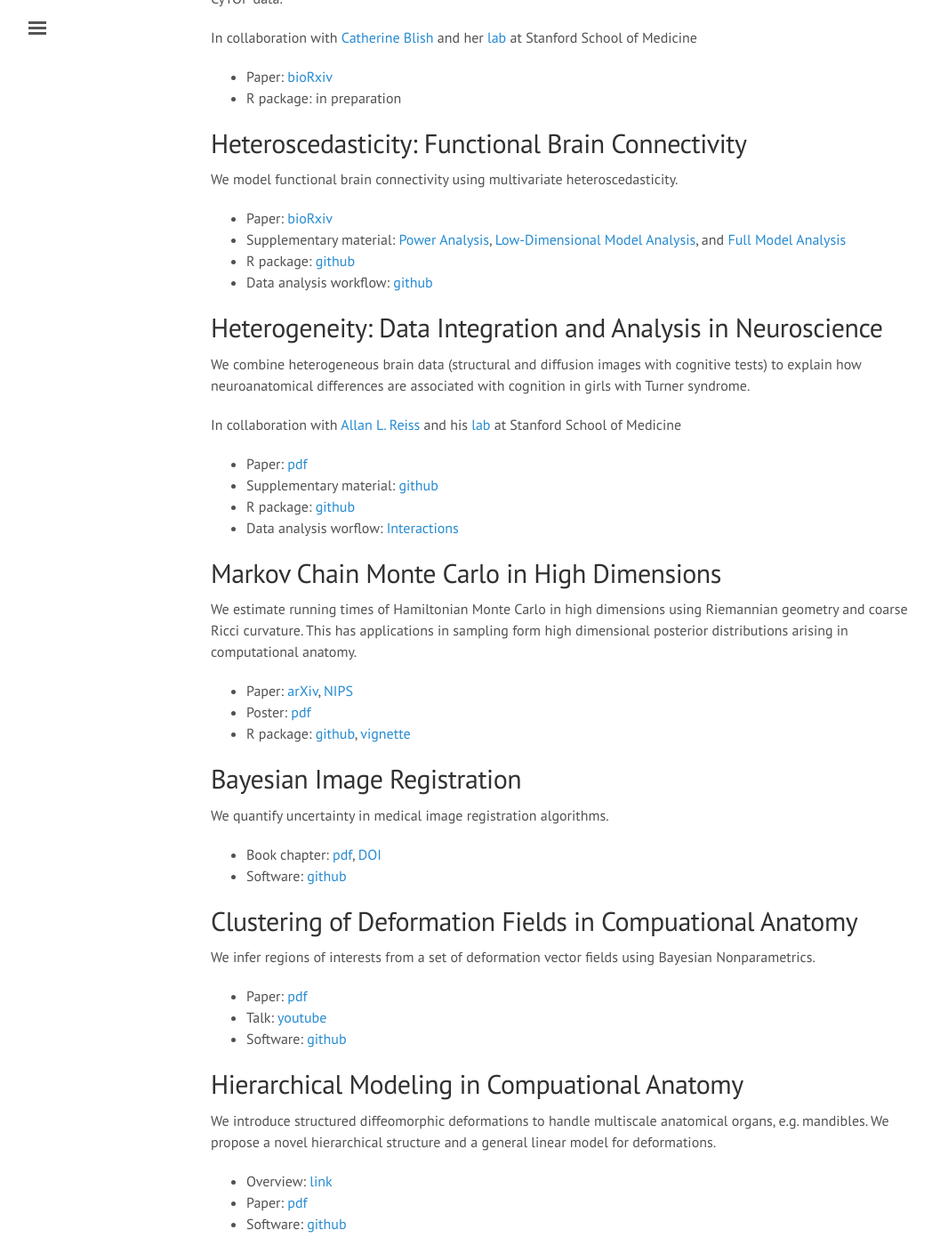
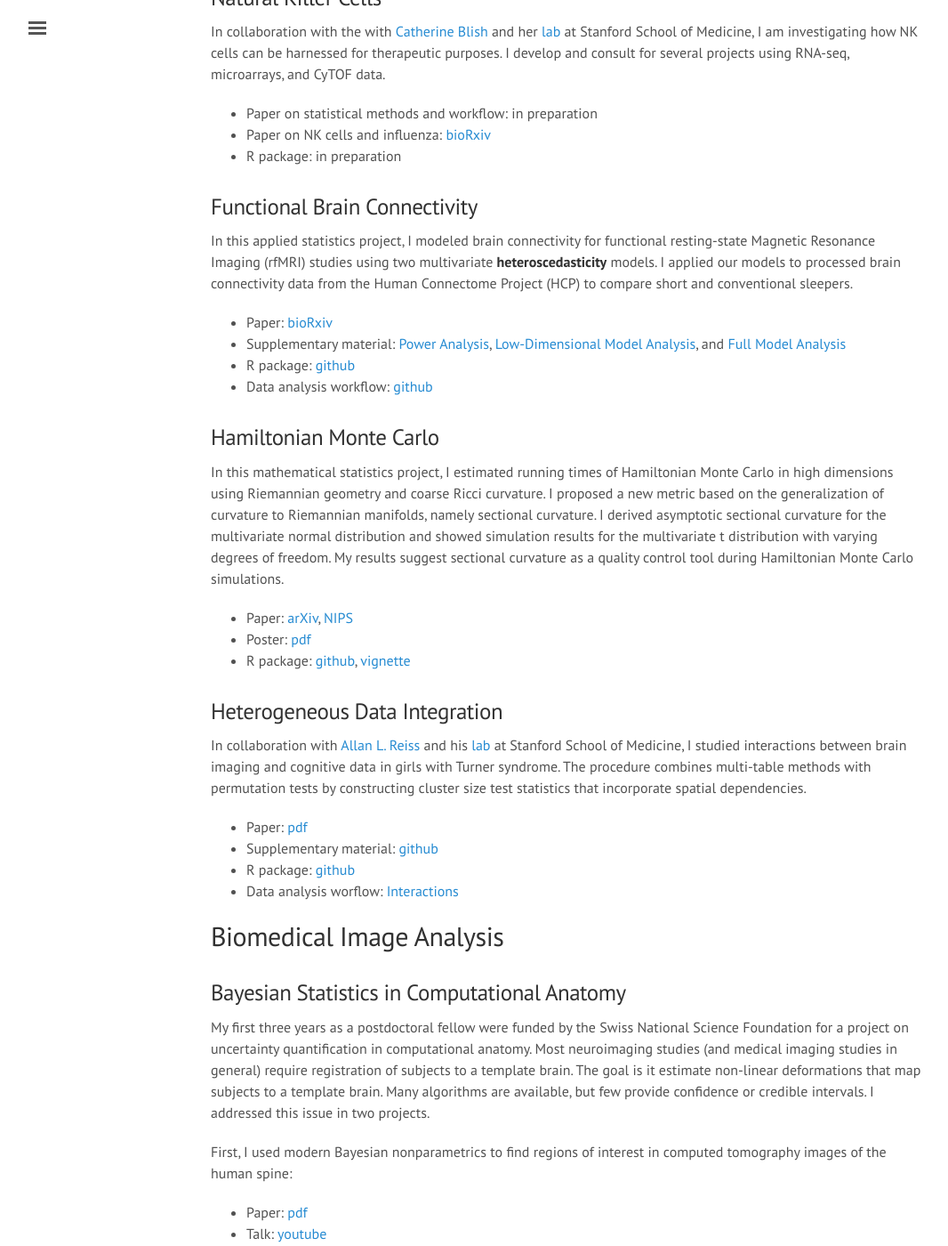
Before and after one commit to ChristofSeiler/ChristofSeiler.github.io, a Jekyll site: the page built from projects.md, in a window 1280 px wide and 1400 px high, scrolled down 288 px. Shown: the whole window at 89% size, without its empty margins (3-1069 px from the left). Built offline with Jekyll 4.4.1, drawn with Linux system fonts in a browser that asks for light colours; some of the changed text lies outside the part shown.

Commit message:
updated research project page

```diff
--- a/projects.md
+++ b/projects.md
@@ -3,77 +3,87 @@
 title: Research Projects
 ---
 
-## Immunology
+## Biomedical Data Analysis
 
-Methods development and statistical consulting for several projects in immunology using RNA-seq, microarrays, and CyTOF data.
+### Natural Killer Cells
 
-In collaboration with [Catherine Blish](https://med.stanford.edu/profiles/catherine-blish) and her [lab](https://sites.stanford.edu/blishlab/) at Stanford School of Medicine
+In collaboration with the with [Catherine Blish](https://med.stanford.edu/profiles/catherine-blish) and her [lab](https://sites.stanford.edu/blishlab/) at Stanford School of Medicine, I am investigating how NK cells can be harnessed for therapeutic purposes. I develop and consult for several projects using RNA-seq, microarrays, and CyTOF data.
 
-* Paper: [bioRxiv](https://doi.org/10.1101/148528)
+* Paper on statistical methods and workflow: in preparation
+* Paper on NK cells and influenza: [bioRxiv](https://doi.org/10.1101/148528)
 * R package: in preparation
 
-## Heteroscedasticity: Functional Brain Connectivity
+### Functional Brain Connectivity
 
-We model functional brain connectivity using multivariate heteroscedasticity.
+In this applied statistics project, I modeled brain connectivity for functional resting-state Magnetic Resonance Imaging (rfMRI) studies using two multivariate **heteroscedasticity** models. I applied our models to processed brain connectivity data from the Human Connectome Project (HCP) to compare short and conventional sleepers.
 
 * Paper: [bioRxiv](https://doi.org/10.1101/154468)
 * Supplementary material: [Power Analysis](https://christofseiler.github.io/CovRegFC_HCP/Power.html), [Low-Dimensional Model Analysis](https://christofseiler.github.io/CovRegFC_HCP/Low_Dimensional.html), and [Full Model Analysis](https://christofseiler.github.io/CovRegFC_HCP/Full.html)
 * R package: [github](https://github.com/ChristofSeiler/CovRegFC)
 * Data analysis workflow: [github](https://github.com/ChristofSeiler/CovRegFC_HCP)
 
-## Heterogeneity: Data Integration and Analysis in Neuroscience
+### Hamiltonian Monte Carlo
 
-We combine heterogeneous brain data (structural and diffusion images with cognitive tests) to explain how neuroanatomical differences are associated with cognition in girls with Turner syndrome.
+In this mathematical statistics project, I estimated running times of Hamiltonian Monte Carlo in high dimensions using Riemannian geometry and coarse Ricci curvature. I proposed a new metric based on the generalization of curvature to Riemannian manifolds, namely sectional curvature. I derived asymptotic sectional curvature for the multivariate normal distribution and showed simulation results for the multivariate t distribution with varying degrees of freedom. My results suggest sectional curvature as a quality control tool during Hamiltonian Monte Carlo simulations.
 
-In collaboration with [Allan L. Reiss](https://med.stanford.edu/profiles/allan-reiss) and his [lab](http://cibsr.stanford.edu/) at Stanford School of Medicine
+* Paper: [arXiv](http://arxiv.org/abs/1407.1114), [NIPS](http://papers.nips.cc/paper/5500-positive-curvature-and-hamiltonian-monte-carlo.pdf)
+* Poster: [pdf](https://christofseiler.github.io/NIPS-Poster.pdf)
+* R package: [github](https://github.com/ChristofSeiler/curvature), [vignette](https://christofseiler.github.io/vignettes/curvature.html)
+
+### Heterogeneous Data Integration
+
+In collaboration with [Allan L. Reiss](https://med.stanford.edu/profiles/allan-reiss) and his [lab](http://cibsr.stanford.edu/) at Stanford School of Medicine, I studied interactions between brain imaging and cognitive data in girls with Turner syndrome. The procedure combines multi-table methods with permutation tests by constructing cluster size test statistics that incorporate spatial dependencies.
 
 * Paper: [pdf](https://christofseiler.github.io/braincog/BrainCognitionArticle_Neuroinformatics.pdf)
 * Supplementary material: [github](https://github.com/ChristofSeiler/braincog_manuscript)
 * R package: [github](https://github.com/ChristofSeiler/braincog)
 * Data analysis worflow: [Interactions](https://christofseiler.github.io/braincog/supplementary_materials/Interactions_2.html)
 
-## Markov Chain Monte Carlo in High Dimensions
+## Biomedical Image Analysis
 
-We estimate running times of Hamiltonian Monte Carlo in high dimensions using Riemannian geometry and coarse Ricci curvature. This has applications in sampling form high dimensional posterior distributions arising in computational anatomy.
+### Bayesian Statistics in Computational Anatomy
 
-* Paper: [arXiv](http://arxiv.org/abs/1407.1114), [NIPS](http://papers.nips.cc/paper/5500-positive-curvature-and-hamiltonian-monte-carlo.pdf)
-* Poster: [pdf](https://christofseiler.github.io/NIPS-Poster.pdf)
-* R package: [github](https://github.com/ChristofSeiler/curvature), [vignette](https://christofseiler.github.io/vignettes/curvature.html)
+My first three years as a postdoctoral fellow were funded by the Swiss National Science Foundation for a project on uncertainty quantification in computational anatomy. Most neuroimaging studies (and medical imaging studies in general) require registration of subjects to a template brain. The goal is it estimate non-linear deformations that map subjects to a template brain. Many algorithms are available, but few provide confidence or credible intervals. I addressed this issue in two projects.
 
-## Bayesian Image Registration
-
-We quantify uncertainty in medical image registration algorithms.
-
-* Book chapter: [pdf](https://christofseiler.github.io/Preprint_Bayesian_CA.pdf), [DOI](https://www.elsevier.com/books/statistical-shape-and-deformation-analysis/zheng/978-0-12-810493-4)
-* Software: [github](https://github.com/ChristofSeiler/BayesianImageRegistration)
-
-## Clustering of Deformation Fields in Compuational Anatomy
-
-We infer regions of interests from a set of deformation vector fields using Bayesian Nonparametrics.
+First, I used modern Bayesian nonparametrics to find regions of interest in computed tomography images of the human spine:
 
 * Paper: [pdf](https://hal.inria.fr/hal-00847185/document)
 * Talk: [youtube](https://www.youtube.com/watch?v=KZO-EaJ6Qrc)
 * Software: [github](https://github.com/ChristofSeiler/BayesianNonparametrics.git)
 
-## Hierarchical Modeling in Compuational Anatomy
+Second, I built a Bayesian registration model and implemented the Hamiltonian Monte Carlo sampler to draw samples from its posterior distribution:
 
-We introduce structured diffeomorphic deformations to handle multiscale anatomical organs, e.g. mandibles. We propose a novel hierarchical structure and a general linear model for deformations.
+* Book chapter: [pdf](https://christofseiler.github.io/Preprint_Bayesian_CA.pdf), [DOI](https://www.elsevier.com/books/statistical-shape-and-deformation-analysis/zheng/978-0-12-810493-4)
+* Software: [github](https://github.com/ChristofSeiler/BayesianImageRegistration)
+
+### Medical Image Registration
+
+During my PhD, I introduced a new type of structured medial image registration algorithm that can handle multiscale hierarchical anatomical structures. I applied my new method to mandible imaging data and showed how to design medical implants that fit a large population of people.
 
 * Overview: [link](https://christofseiler.github.io/phd)
 * Paper: [pdf](http://www.inria.fr/sophia/asclepios/Publications/Christof.Seiler/SeilerPolyaffineTransformationTreesMedIA2012.pdf)
 * Software: [github](https://github.com/ChristofSeiler/PolyaffineTransformationTrees.git)
 
-## Cell Shape Classifier
+### Biomedical Engineering Applications
 
-We classify stem cells during differentiation based on their shape from time-lapse video microscopy.
+I applied my new registration method to a wide range of clinical applications. In collaboration with orthopaedic researchers, I compared the shape symmetry between left and right femur bones. In collaboration with orthopaedic implant designers, I constructed virtual mandible bones for better implant fitting and design. In collaboration with cardiac researchers, I modeled the dynamics of the human heart using ultrasound imaging. In collaboration with an orthopaedic surgeon in Argentina, I developed a bone allograft selection algorithm to pick the optimal bone from a femur bone bank for tumor replacement. In collaboration with mechanical engineers, I constructed statistical shape and appearance models to evaluate the mechanical properties of femur bones.
+
+* Paper on implant design: [pdf](http://www.mauricioreyes.me/Publications/BouMiccai2012.pdf)
+* Paper on dynamics of the human heart: [pdf](http://hal.inria.fr/hal-00840041/PDF/MICCAI_mcleod_2013.pdf)
+* Paper on bone allograft selection: [pdf](http://www-sop.inria.fr/asclepios/Publications/Christof.Seiler/RitaccoSeilerCTB2012.pdf)
+* Paper on mechanical properties of femur bones: [pdf](http://www.mauricioreyes.me/Publications/BonarettiMEP2014.pdf)
+
+### Cell Shape Classifier
+
+During my PhD, I classified stem cells during differentiation based on their shape from time-lapse video microscopy. My algorithm was able to distinguish myogenic from osteogenic and adipogenic cells.
 
 * Paper: [pdf](https://pdfs.semanticscholar.org/a1f2/856b339318fd751d77a9cde70ffc07d9e863.pdf)
 * Software: [github](https://github.com/ChristofSeiler/CellShapeClassifier)
 
-## Modeling of Soft Tissue Deformations with Markov Random Fields
+### GPU Programming
 
-We implement fast GPU code using shader processing to model soft tissue deformations with Markov Random Fields.
+For my MSc thesis, I implemented fast GPU code using shader processing to model soft tissue deformations with Markov random fields.
 
-* Wikipedia entry citing our work: [link](https://en.wikipedia.org/wiki/Write-only_memory_(engineering)#cite_ref-7)
 * Paper: [pdf](https://christofseiler.github.io/PaperHMRFDeformationGPU.pdf)
 * Software: [github](https://github.com/ChristofSeiler/SoftTissueDeformations.git)
+* Wikipedia entry citing our work: [link](https://en.wikipedia.org/wiki/Write-only_memory_(engineering)#cite_ref-7)
```
Also changed, not shown: publications.md (+1 -1 lines).
